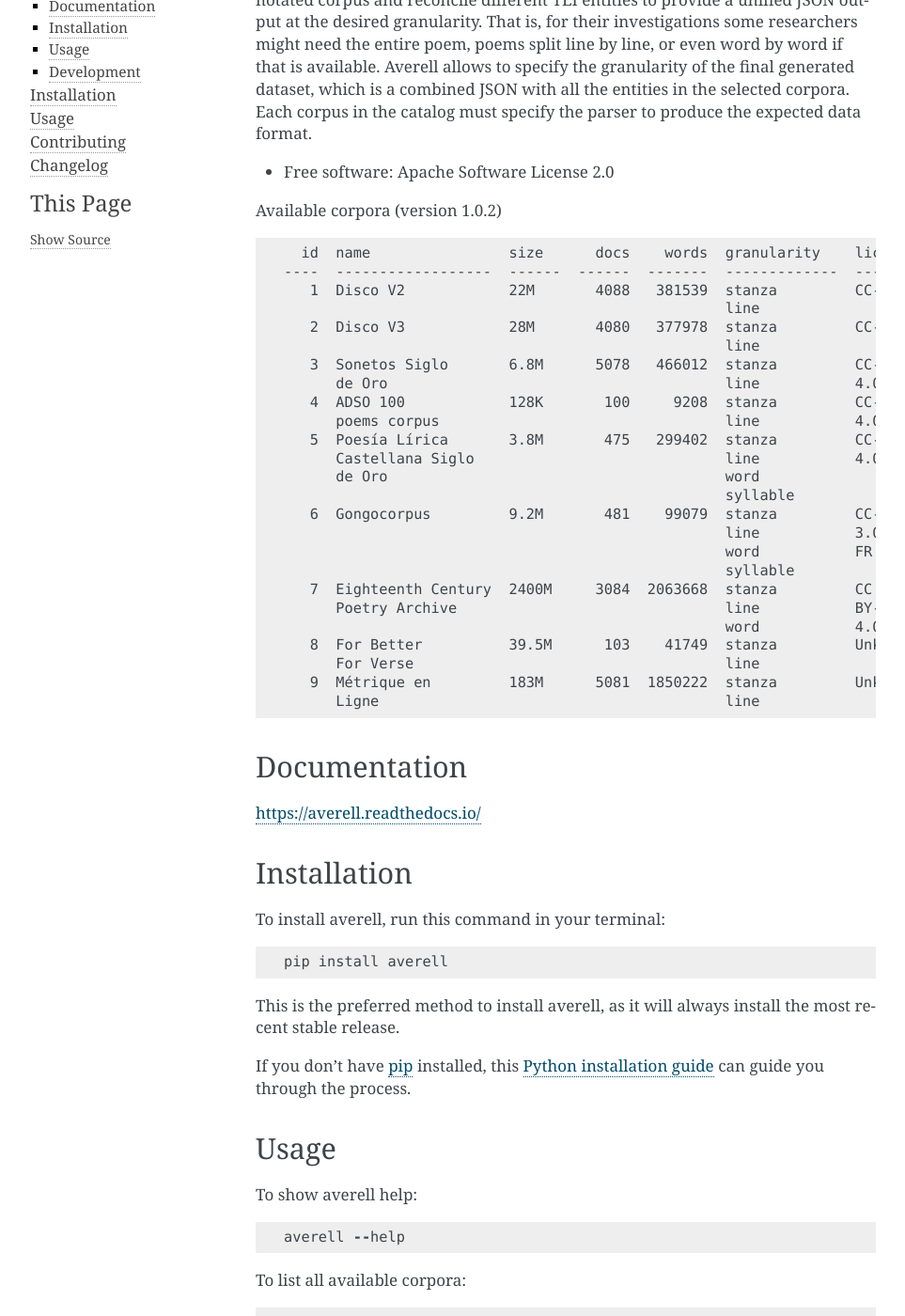
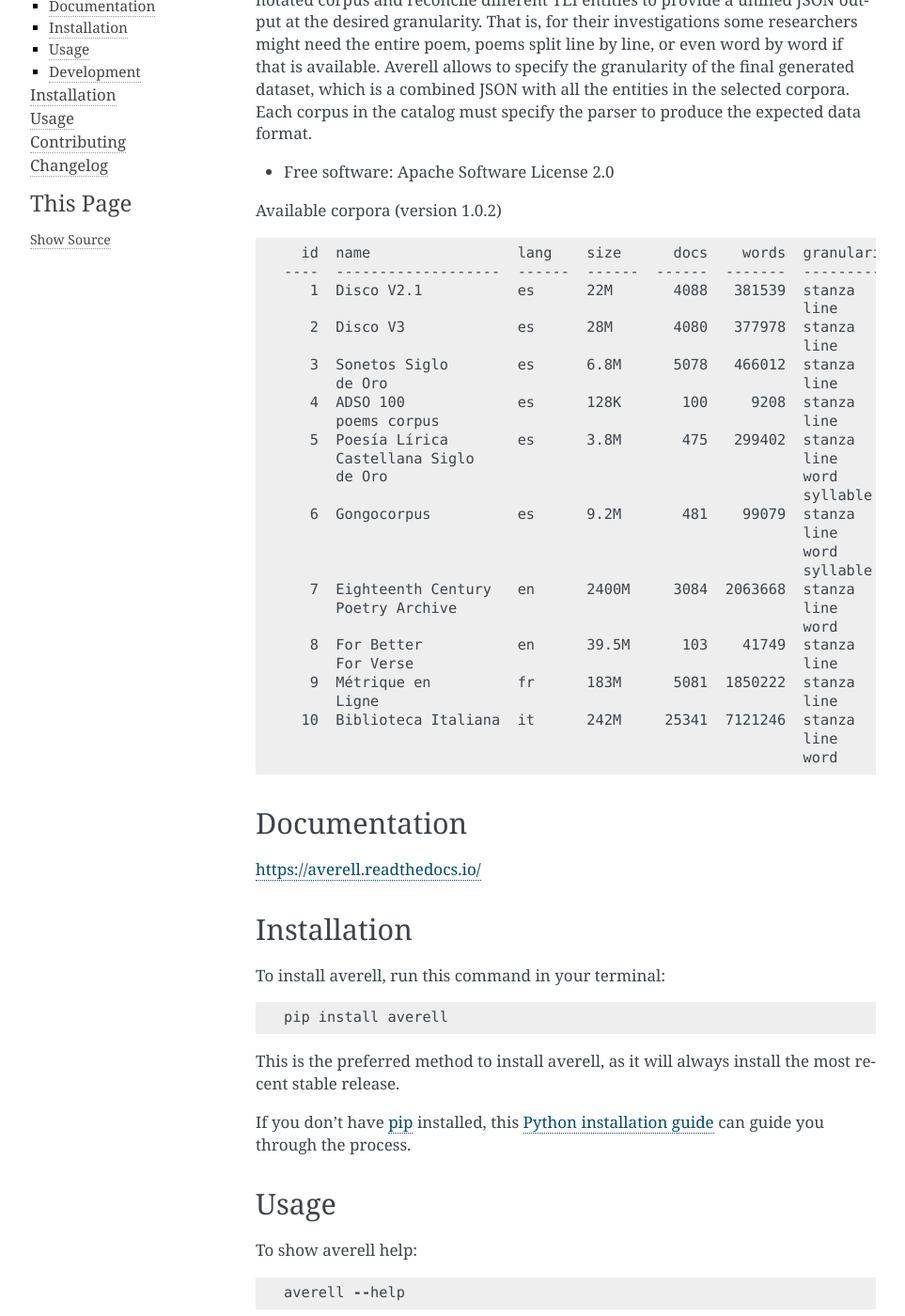
Before and after one commit to linhd-postdata/averell, a Sphinx documentation site: the page built from docs/readme.rst, in a window 1280 px wide and 1400 px high, scrolled down 198 px. Shown: the whole window at 94% size, without its empty margins (148-1111 px from the left). Built offline with Sphinx 7.4.7, drawn with Linux system fonts in a browser that asks for light colours; pages that are not in the unit, such as notebooks, are missing from menus; some of the changed text lies outside the part shown.

Commit message:
Add BI info to corpora list (#43)

```diff
--- a/README.rst
+++ b/README.rst
@@ -39,32 +39,34 @@
 
 .. code-block:: text
 
-      id  name                size      docs    words  granularity    license
-    ----  ------------------  ------  ------  -------  -------------  -----------
-       1  Disco V2            22M       4088   381539  stanza         CC-BY
-                                                       line
-       2  Disco V3            28M       4080   377978  stanza         CC-BY
-                                                       line
-       3  Sonetos Siglo       6.8M      5078   466012  stanza         CC-BY-NC
-          de Oro                                       line           4.0
-       4  ADSO 100            128K       100     9208  stanza         CC-BY-NC
-          poems corpus                                 line           4.0
-       5  Poesía Lírica       3.8M       475   299402  stanza         CC-BY-NC
-          Castellana Siglo                             line           4.0
-          de Oro                                       word
-                                                       syllable
-       6  Gongocorpus         9.2M       481    99079  stanza         CC-BY-NC-ND
-                                                       line           3.0
-                                                       word           FR
-                                                       syllable
-       7  Eighteenth Century  2400M     3084  2063668  stanza         CC
-          Poetry Archive                               line           BY-SA
-                                                       word           4.0
-       8  For Better          39.5M      103    41749  stanza         Unknown
-          For Verse                                    line
-       9  Métrique en         183M      5081  1850222  stanza         Unknown
-          Ligne                                        line
-
+      id  name                 lang    size      docs    words  granularity    license
+    ----  -------------------  ------  ------  ------  -------  -------------  -----------
+       1  Disco V2.1           es      22M       4088   381539  stanza         CC-BY
+                                                                line
+       2  Disco V3             es      28M       4080   377978  stanza         CC-BY
+                                                                line
+       3  Sonetos Siglo        es      6.8M      5078   466012  stanza         CC-BY-NC
+          de Oro                                                line           4.0
+       4  ADSO 100             es      128K       100     9208  stanza         CC-BY-NC
+          poems corpus                                          line           4.0
+       5  Poesía Lírica        es      3.8M       475   299402  stanza         CC-BY-NC
+          Castellana Siglo                                      line           4.0
+          de Oro                                                word
+                                                                syllable
+       6  Gongocorpus          es      9.2M       481    99079  stanza         CC-BY-NC-ND
+                                                                line           3.0
+                                                                word           FR
+                                                                syllable
+       7  Eighteenth Century   en      2400M     3084  2063668  stanza         CC
+          Poetry Archive                                        line           BY-SA
+                                                                word           4.0
+       8  For Better           en      39.5M      103    41749  stanza         Unknown
+          For Verse                                             line
+       9  Métrique en          fr      183M      5081  1850222  stanza         Unknown
+          Ligne                                                 line
+      10  Biblioteca Italiana  it      242M     25341  7121246  stanza         Unknown
+                                                                line
+                                                                word
 
 
 Documentation
@@ -105,10 +107,10 @@
 
 .. code-block:: text
 
-      id  name              size      docs    words  granularity    license
-    ----  ----------------  ------  ------  -------  -------------  ---------
-       1  Disco V2          22M       4088   381539  stanza         CC-BY
-                                                     line
+      id  name                 lang    size      docs    words  granularity    license
+    ----  -------------------  ------  ------  ------  -------  -------------  -----------
+       1  Disco V2.1           es      22M       4088   381539  stanza         CC-BY
+                                                                line
 
 
 Download desired corpora into "mycorpora" folder::
@@ -233,10 +235,10 @@
 
 Now we can combine and join these corpora through "granularity" selection::
 
-    averell export 2 3 --granularity line --corpora-folder my_corpora
+    averell export 2 3 --granularity line --corpora-folder my_corpora --filename export_1
 
 It produces an single JSON file with information about all the lines in
-those corpora. Example of **two** random lines in the file mycorpora/corpus_2_3.json:
+those corpora. Example of **two** random lines in the file mycorpora/export_1.json:
 
 .. code-block:: JSON
 
--- a/docs/usage.rst
+++ b/docs/usage.rst
@@ -17,10 +17,10 @@
 
 .. code-block:: text
 
-      id  name              size      docs    words  granularity    license
-    ----  ----------------  ------  ------  -------  -------------  ---------
-       1  Disco V2          22M       4088   381539  stanza         CC-BY
-                                                     line
+      id  name                 lang    size      docs    words  granularity    license
+    ----  -------------------  ------  ------  ------  -------  -------------  -----------
+       1  Disco V2.1           es      22M       4088   381539  stanza         CC-BY
+                                                                line
 
 
 Download desired corpora into :file:`mycorpora` folder::
@@ -145,10 +145,10 @@
 
 Now we can combine and join these corpora through "granularity" selection::
 
-    averell export 2 3 --granularity line --corpora-folder my_corpora
+    averell export 2 3 --granularity line --corpora-folder my_corpora --filename export_1
 
 It produces an single JSON file with information about all the lines in
-those corpora. Example of **two** random lines in the file :file:`mycorpora/corpus_2_3.json`:
+those corpora. Example of **two** random lines in the file :file:`my_corpora/export_1.json`:
 
 .. code-block:: JSON
 
```
Also changed, not shown: src/averell/corpora.yaml (+14 -0 lines), 2 other files.
